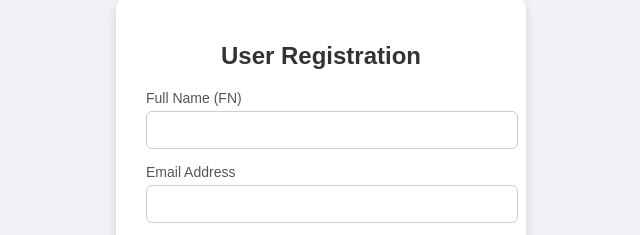
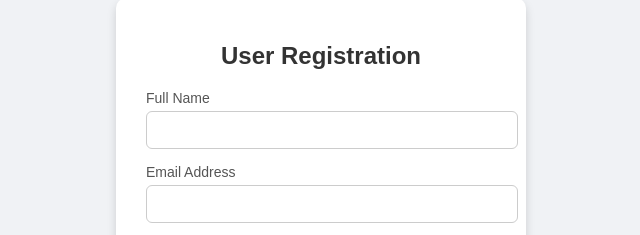
Before and after one commit to divishasystem/gitrevert, a plain HTML site: page index.html in a window 1280 px wide. Shown: the part 120-355 px from the top of the page, 319-959 px from the left. Drawn offline with Linux system fonts and the light colour scheme.

Commit message:
Revert "Change Bracket"
This reverts commit 77e37df614d592df441d7b2b7c54b99251a56f7e.

```diff
--- a/index.html
+++ b/index.html
@@ -76,7 +76,7 @@
     <form action="submit_registration.php" method="post">
 
       <div class="input-group">
-        <label for="fullname">Full Name (FN)</label>
+        <label for="fullname">Full Name</label>
         <input type="text" id="fullname" name="fullname" required>
       </div>
 
```
